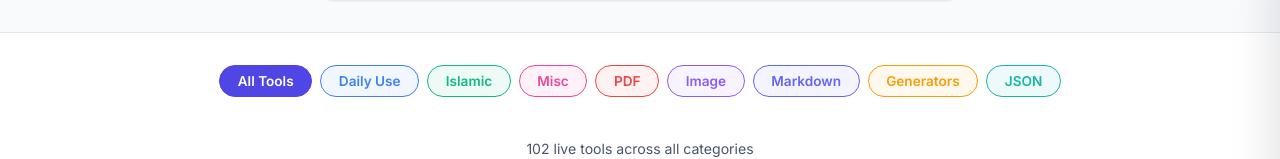
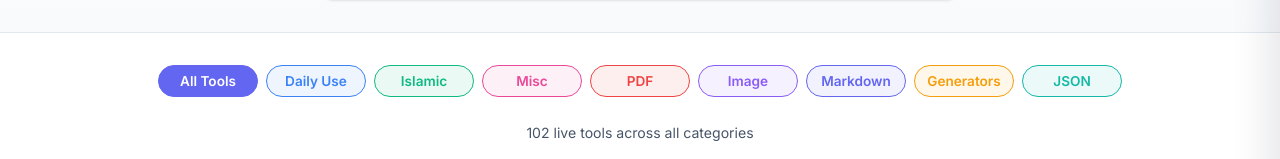
Before and after one commit to zafardevelopment-gif/aivexa-web, a Next.js app: page /tools in a window 1280 px wide. Shown: the part 427-586 px from the top of the page. Built offline with nearby package versions, Linux system fonts and the light colour scheme; no server answers; the database is empty.

Commit message:
style: colored category pills by default, equal width, fixed spacing

```diff
--- a/components/tools/ToolsGrid.tsx
+++ b/components/tools/ToolsGrid.tsx
@@ -63,41 +63,25 @@ export default function ToolsGrid({ searchQuery = "" }: { searchQuery?: string }
           gap: ".5rem",
           flexWrap: "wrap",
           justifyContent: "center",
-          margin: "2rem 0 2.5rem",
-          padding: "0 1rem",
+          margin: "2rem 0 1.5rem",
         }}
       >
-        <button
-          onClick={() => setActiveCategory("all")}
-          style={{
-            padding: ".45rem 1.1rem",
-            borderRadius: 999,
-            border: "1.5px solid",
-            borderColor: activeCategory === "all" ? "var(--indigo)" : "var(--border-2)",
-            background: activeCategory === "all" ? "var(--indigo)" : "transparent",
-            color: activeCategory === "all" ? "#fff" : "var(--text)",
-            fontWeight: 600,
-            fontSize: ".85rem",
-            cursor: "pointer",
-            transition: "all .15s",
-            fontFamily: "inherit",
-            whiteSpace: "nowrap",
-          }}
-        >
-          All Tools
-        </button>
-        {toolCategories.map((cat) => {
-          const active = activeCategory === cat.slug;
-          const color = CAT_COLORS[cat.slug] ?? "#6366f1";
+        {[{ slug: "all", label: "All Tools", color: "#6366f1" }, ...toolCategories.map((cat) => ({
+          slug: cat.slug,
+          label: cat.name.replace(" Tools", "").replace(" Converter", "").replace(" & Documents", "").replace(" & Educational", ""),
+          color: CAT_COLORS[cat.slug] ?? "#6366f1",
+        }))].map(({ slug, label, color }) => {
+          const active = activeCategory === slug;
           return (
             <button
-              key={cat.slug}
-              onClick={() => setActiveCategory(cat.slug)}
+              key={slug}
+              onClick={() => setActiveCategory(slug)}
               style={{
-                padding: ".45rem 1.1rem",
+                padding: ".45rem 0",
+                minWidth: 100,
                 borderRadius: 999,
                 border: `1.5px solid ${color}`,
-                background: active ? color : color + "12",
+                background: active ? color : color + "15",
                 color: active ? "#fff" : color,
                 fontWeight: 600,
                 fontSize: ".85rem",
@@ -105,9 +89,10 @@ export default function ToolsGrid({ searchQuery = "" }: { searchQuery?: string }
                 transition: "all .15s",
                 fontFamily: "inherit",
                 whiteSpace: "nowrap",
+                textAlign: "center",
               }}
             >
-              {cat.name.replace(" Tools", "").replace(" Converter", "").replace(" & Documents", "").replace(" & Educational", "")}
+              {label}
             </button>
           );
         })}
```
